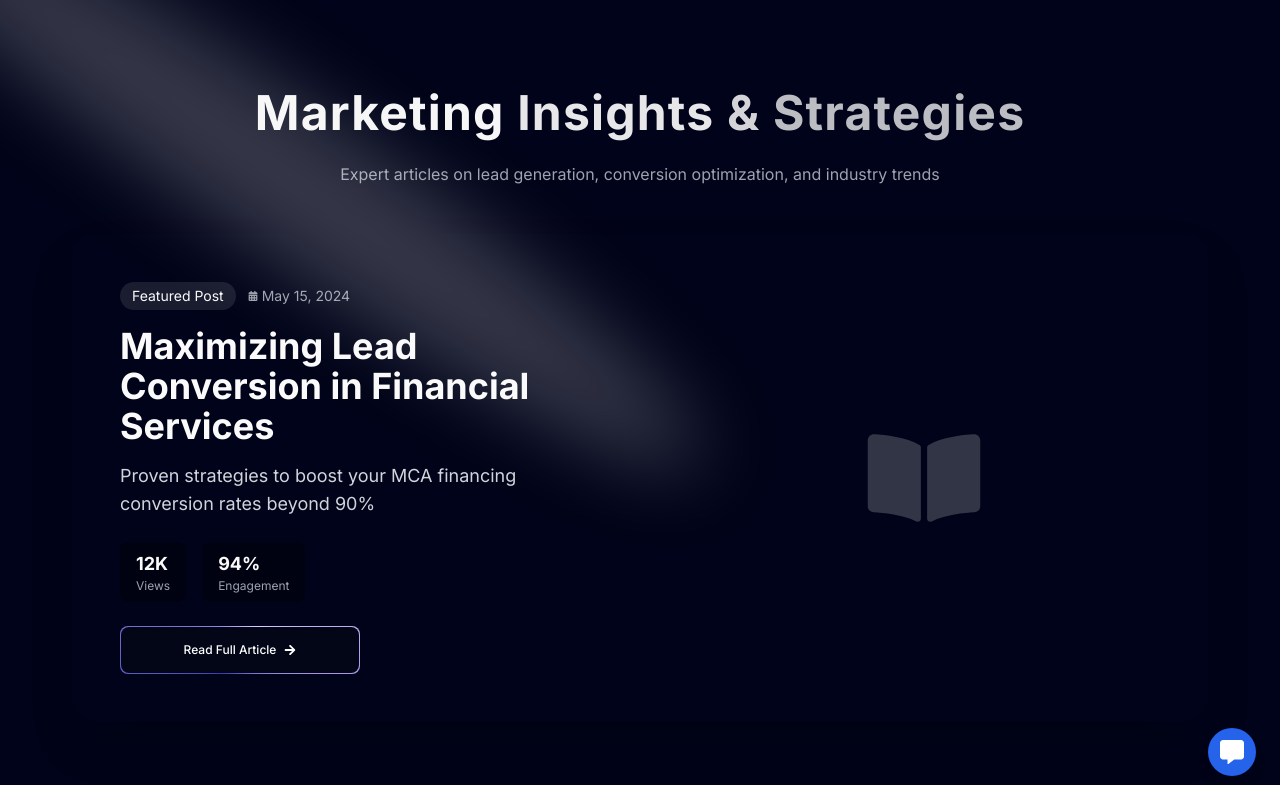
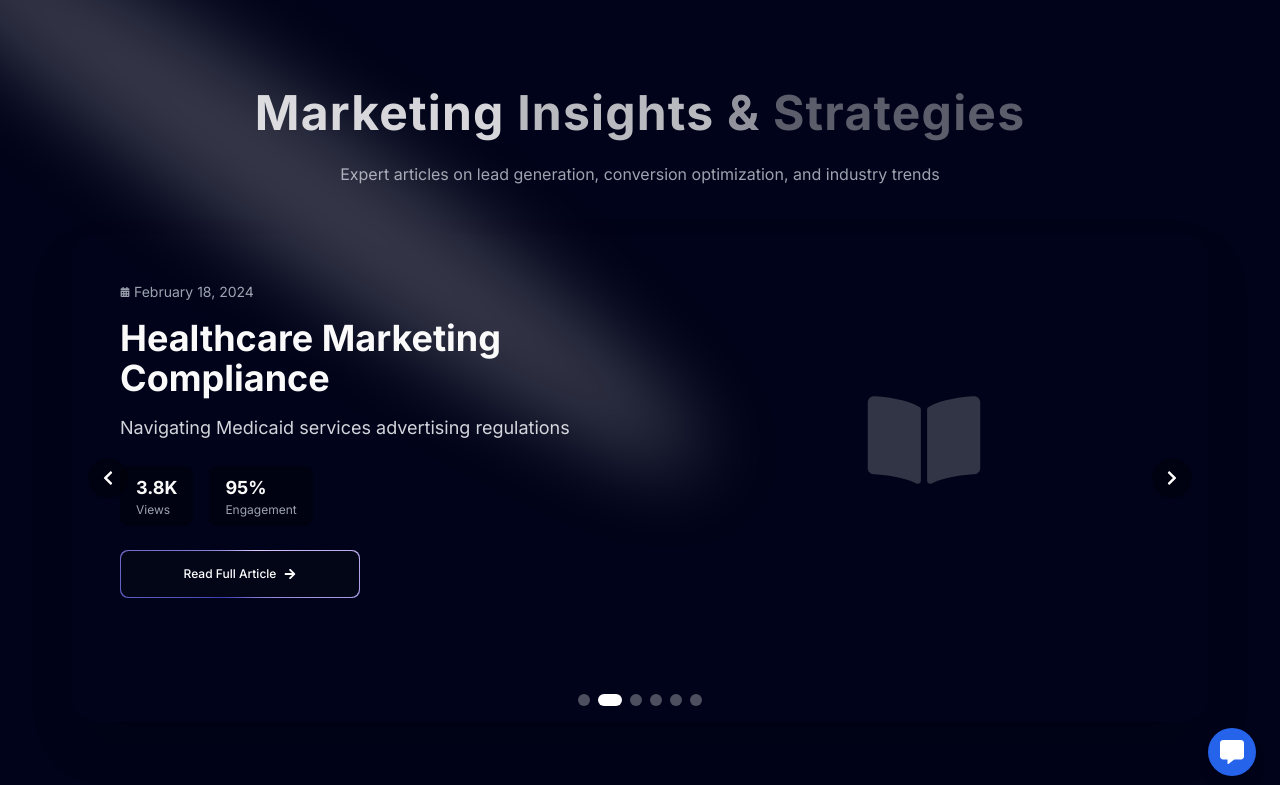
Before and after one commit to L2L-OakFrog/NextJS-Portfolio-Practice, a Next.js app: page /blog in a window 1280 px wide. Shown: the top 785 px of the page. Built offline with nearby package versions, Linux system fonts and the light colour scheme.

Commit message:
blog update

```diff
--- a/app/blog/page.tsx
+++ b/app/blog/page.tsx
@@ -1,9 +1,10 @@
 "use client";
-import { FaArrowRight, FaCalendarAlt, FaChartLine, FaBookOpen } from "react-icons/fa";
+import { FaArrowRight, FaCalendarAlt, FaChartLine, FaBookOpen, FaChevronLeft, FaChevronRight } from "react-icons/fa";
 import MagicButton from "@/components/ui/MagicButton";
 import { useRouter } from "next/navigation";
 import { TextGenerateEffect } from "@/components/ui/TextGenerateEffect";
 import { Spotlight } from "@/components/ui/Spotlight";
+import { useState, useEffect } from "react";
 
 type BlogPost = {
   id: string;
@@ -21,6 +22,8 @@ type BlogPost = {
 
 export default function BlogPage() {
   const router = useRouter();
+  const [currentSlide, setCurrentSlide] = useState(0);
+  const [isAutoPlaying, setIsAutoPlaying] = useState(true);
 
   const blogPosts: BlogPost[] = [
     {
@@ -98,12 +101,40 @@ export default function BlogPage() {
     }
   ];
 
-  const featuredPost = blogPosts.find(post => post.featured);
-  const regularPosts = blogPosts.filter(post => !post.featured);
+  // Make sure featured post is first in the array
+  const carouselPosts = [...blogPosts].sort((a, b) => (b.featured ? 1 : -1));
 
   const navigateToPost = (title: string) => {
     router.push(`/blog/${title.toLowerCase().replace(/\s+/g, '-')}`);
   };
+
+  const nextSlide = () => {
+    setCurrentSlide((prev) => (prev === carouselPosts.length - 1 ? 0 : prev + 1));
+    setIsAutoPlaying(false);
+  };
+
+  const prevSlide = () => {
+    setCurrentSlide((prev) => (prev === 0 ? carouselPosts.length - 1 : prev - 1));
+    setIsAutoPlaying(false);
+  };
+
+  const goToSlide = (index: number) => {
+    setCurrentSlide(index);
+    setIsAutoPlaying(false);
+  };
+
+  useEffect(() => {
+    let interval: NodeJS.Timeout;
+    if (isAutoPlaying) {
+      interval = setInterval(() => {
+        setCurrentSlide((prev) => (prev === carouselPosts.length - 1 ? 0 : prev + 1));
+      }, 5000);
+    }
+    return () => clearInterval(interval);
+  }, [isAutoPlaying, carouselPosts.length]);
+
+  const featuredPost = blogPosts.find(post => post.featured);
+  const regularPosts = blogPosts.filter(post => !post.featured);
 
   return (
     <main className="relative">
@@ -120,26 +151,35 @@ export default function BlogPage() {
           </p>
         </div>
 
-        {/* Featured Post */}
-        {featuredPost && (
-          <div className="mb-12 sm:mb-16">
-            <div className="bg-gradient-to-r from-purple-900/50 to-blue-900/50 rounded-2xl sm:rounded-3xl overflow-hidden shadow-xl sm:shadow-2xl">
+        {/* Carousel */}
+        <div className="relative mb-12 sm:mb-16 overflow-hidden rounded-2xl sm:rounded-3xl shadow-xl sm:shadow-2xl">
+          <div
+            className="flex transition-transform duration-500 ease-in-out"
+            style={{ transform: `translateX(-${currentSlide * 100}%)` }}
+          >
+            {carouselPosts.map((post) => (
+              <div
+                key={post.id}
+                className="w-full flex-shrink-0 bg-gradient-to-r from-purple-900/50 to-blue-900/50"
+              >
                 <div className="grid md:grid-cols-2 gap-0">
                   <div className="p-6 sm:p-8 md:p-10 lg:p-12 flex flex-col justify-center">
                     <div className="flex flex-wrap items-center gap-2 sm:gap-3 mb-3 sm:mb-4">
+                      {post.featured && (
                         <span className="px-2 sm:px-3 py-1 bg-white/10 rounded-full text-xs sm:text-sm text-purple-300">
                           Featured Post
                         </span>
+                      )}
                       <span className="text-xs sm:text-sm text-gray-400 flex items-center gap-1">
-                      <FaCalendarAlt size={10} className="flex-shrink-0" /> {featuredPost.date}
+                        <FaCalendarAlt size={10} className="flex-shrink-0" /> {post.date}
                       </span>
                     </div>
                     <h2 className="text-xl sm:text-2xl md:text-3xl lg:text-4xl font-bold mb-3 sm:mb-4">
-                    {featuredPost.title}
+                      {post.title}
                     </h2>
-                  <p className="text-sm sm:text-base md:text-lg text-gray-300 mb-4 sm:mb-6">{featuredPost.excerpt}</p>
+                    <p className="text-sm sm:text-base md:text-lg text-gray-300 mb-4 sm:mb-6">{post.excerpt}</p>
                     <div className="flex flex-wrap gap-2 sm:gap-4 mb-4 sm:mb-6">
-                    {featuredPost.stats.map((stat, index) => (
+                      {post.stats.map((stat, index) => (
                         <div key={index} className="bg-black/30 px-3 sm:px-4 py-1 sm:py-2 rounded-lg">
                           <p className="font-bold text-sm sm:text-lg">{stat.value}</p>
                           <p className="text-xs text-gray-400">{stat.label}</p>
@@ -151,7 +191,7 @@ export default function BlogPage() {
                       icon={<FaArrowRight />}
                       position="right"
                       otherClasses="bg-[#161A31] hover:bg-[#161A31]/80 text-xs px-2 sm:px-3 py-1 sm:py-2"
-                    handleClick={() => navigateToPost(featuredPost.title)}
+                      handleClick={() => navigateToPost(post.title)}
                     />
                   </div>
                   <div className="hidden md:block bg-gradient-to-br from-purple-800 to-blue-900 relative min-h-[300px]">
@@ -161,8 +201,37 @@ export default function BlogPage() {
                   </div>
                 </div>
               </div>
+            ))}
           </div>
-        )}
+
+          {/* Navigation Arrows */}
+          <button
+            onClick={prevSlide}
+            className="absolute left-4 top-1/2 -translate-y-1/2 bg-black/30 hover:bg-black/50 rounded-full p-2 sm:p-3 text-white z-10 transition-all"
+            aria-label="Previous slide"
+          >
+            <FaChevronLeft />
+          </button>
+          <button
+            onClick={nextSlide}
+            className="absolute right-4 top-1/2 -translate-y-1/2 bg-black/30 hover:bg-black/50 rounded-full p-2 sm:p-3 text-white z-10 transition-all"
+            aria-label="Next slide"
+          >
+            <FaChevronRight />
+          </button>
+
+          {/* Dots Indicator */}
+          <div className="absolute bottom-4 left-1/2 -translate-x-1/2 flex gap-2 z-10">
+            {carouselPosts.map((_, index) => (
+              <button
+                key={index}
+                onClick={() => goToSlide(index)}
+                className={`w-2 h-2 sm:w-3 sm:h-3 rounded-full transition-all ${currentSlide === index ? 'bg-white w-4 sm:w-6' : 'bg-white/30'}`}
+                aria-label={`Go to slide ${index + 1}`}
+              />
+            ))}
+          </div>
+        </div>
 
         {/* Regular Posts Grid */}
         <div className="grid grid-cols-1 sm:grid-cols-2 lg:grid-cols-3 gap-4 sm:gap-6 md:gap-8">
@@ -202,7 +271,6 @@ export default function BlogPage() {
             </div>
           ))}
         </div>
-
         {/* Newsletter CTA */}
         {/* <div className="mt-12 sm:mt-16 bg-gradient-to-r from-slate-800 to-slate-900 rounded-xl sm:rounded-2xl p-6 sm:p-8 md:p-10 text-center">
           <h3 className="text-xl sm:text-2xl font-bold mb-2 sm:mb-3">Stay Updated</h3>
```
Lines whose indentation alone changed are shown as unchanged.
